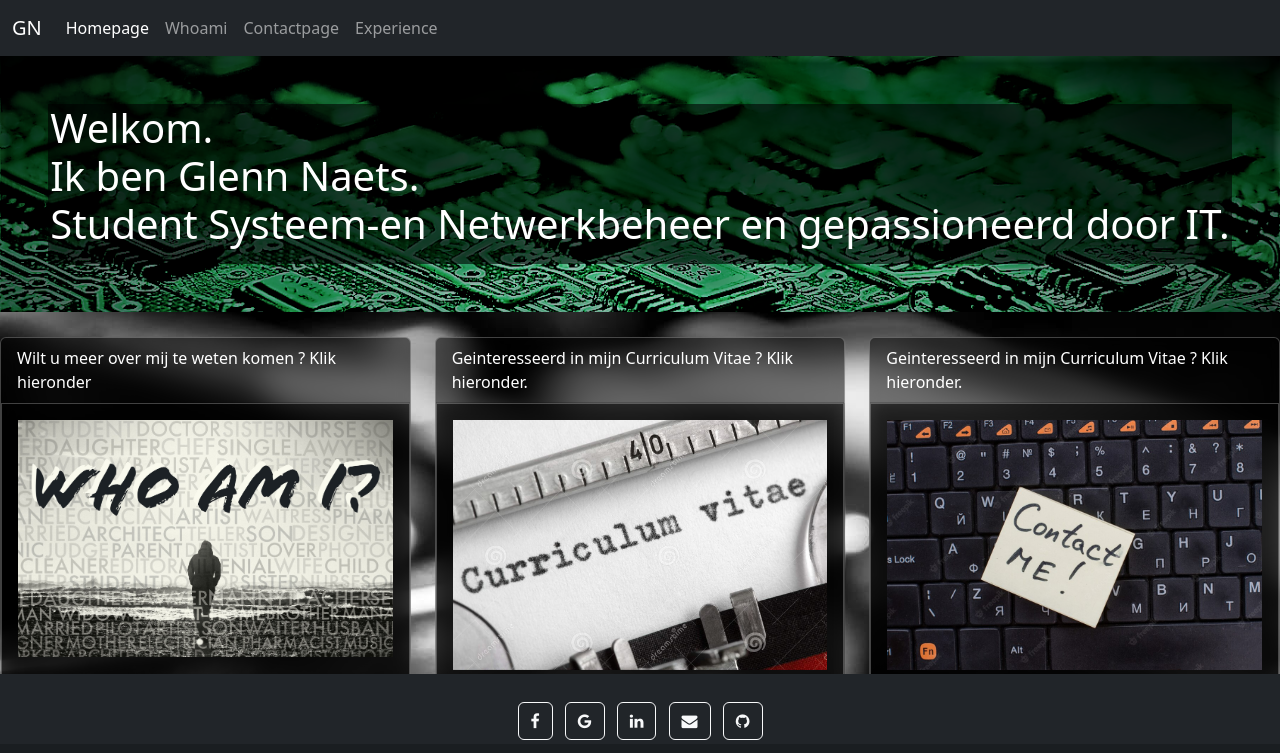
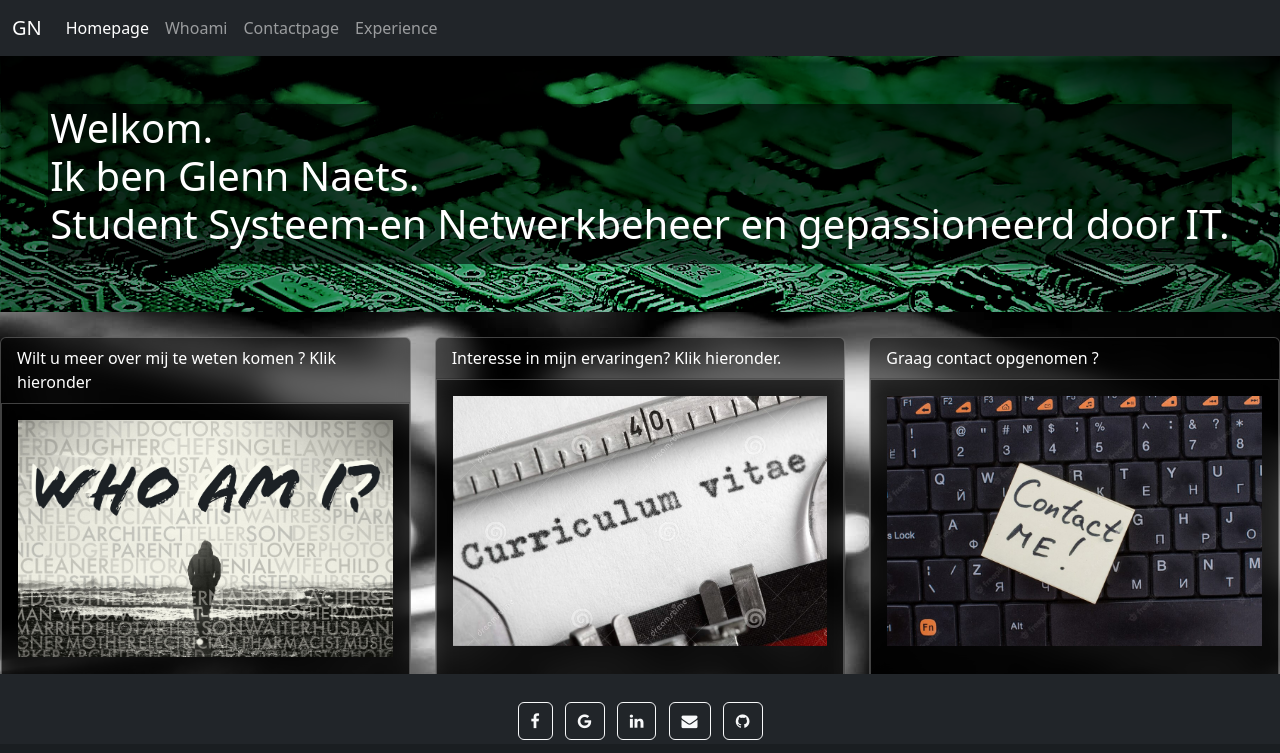
Before and after one commit to GNthom/ITtopics2, a plain HTML site: page Project2/Index.html in a window 1280 px wide. Shown: the top 753 px of the page. Drawn offline with Linux system fonts and the light colour scheme.

Commit message:
Signed-off-by: Glenn <r0888671@student.thomasmore.be>

```diff
--- a/Project2/Index.html
+++ b/Project2/Index.html
@@ -61,13 +61,13 @@
     </div></div></div>
     <div class="col">
   <div class="card text-white h-100">
-    <div class="card-header">Geinteresseerd in mijn Curriculum Vitae ? Klik hieronder.</div>
+    <div class="card-header">Interesse in mijn ervaringen? Klik hieronder.</div>
     <div class="card-body">
-      <a href="Curriculum.html"><img src="img/cv.jpg" class="img-fluid" alt="cv" ></a>
+      <a href="experience.html"><img src="img/cv.jpg" class="img-fluid" alt="cv" ></a>
     </div></div></div>
     <div class="col">
   <div class="card text-white h-100">
-    <div class="card-header">Geinteresseerd in mijn Curriculum Vitae ? Klik hieronder.</div>
+    <div class="card-header">Graag contact opgenomen ?</div>
     <div class="card-body">
       <a href="Contact.html"><img src="img/contact.jpg" class="img-fluid" alt="contact"></a>
     </div></div></div></div>
```
